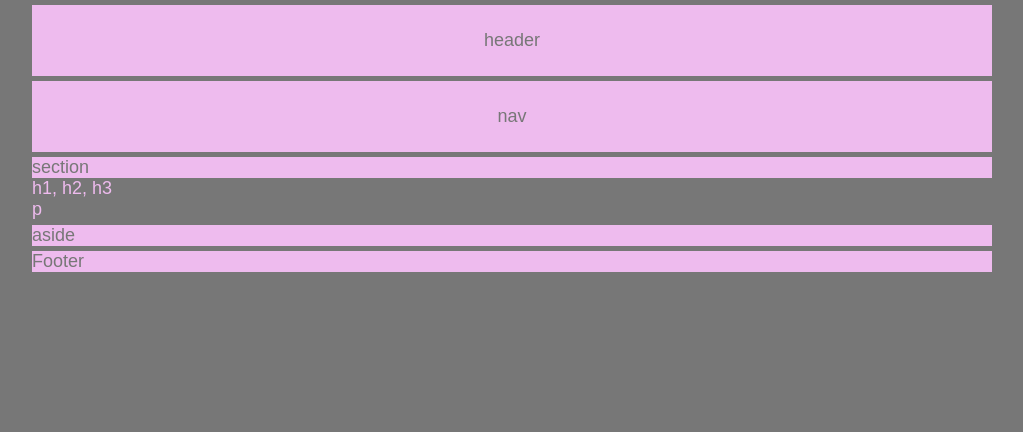
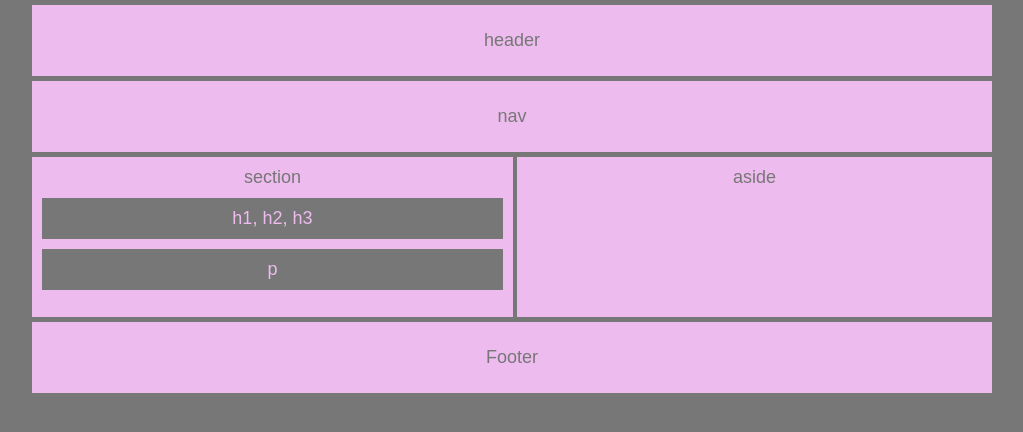
Before and after one commit to gustavogibo/HW-Wireframe, a plain HTML site: page index.html in a window 1280 px wide. Shown: the whole page, without its empty margins (128-1151 px from the left). Drawn offline with Linux system fonts and the light colour scheme.

Commit message:
work done

```diff
--- a/style.css
+++ b/style.css
@@ -26,3 +26,41 @@ h1, p {
     color: #777;
     background: #ebe;
 }
+
+section, aside {
+    width: 49.5%;
+    text-align: center;
+    height: 150px;
+    padding-top: 10px;
+}
+section {
+    width: 48%;
+    float: left;
+    padding-left: 10px;
+    padding-right: 10px;
+}
+
+article {
+    background: #ebe;
+}
+
+article > div {
+    margin-top: 10px;
+    background: #777;
+    padding: 10px 0px 10px 0px;
+}
+
+aside {
+    float: right;
+}
+
+main:after {
+    content: "";
+    display: table;
+    clear: both;
+}
+
+footer {
+    text-align: center;
+    padding: 25px;
+}
```
